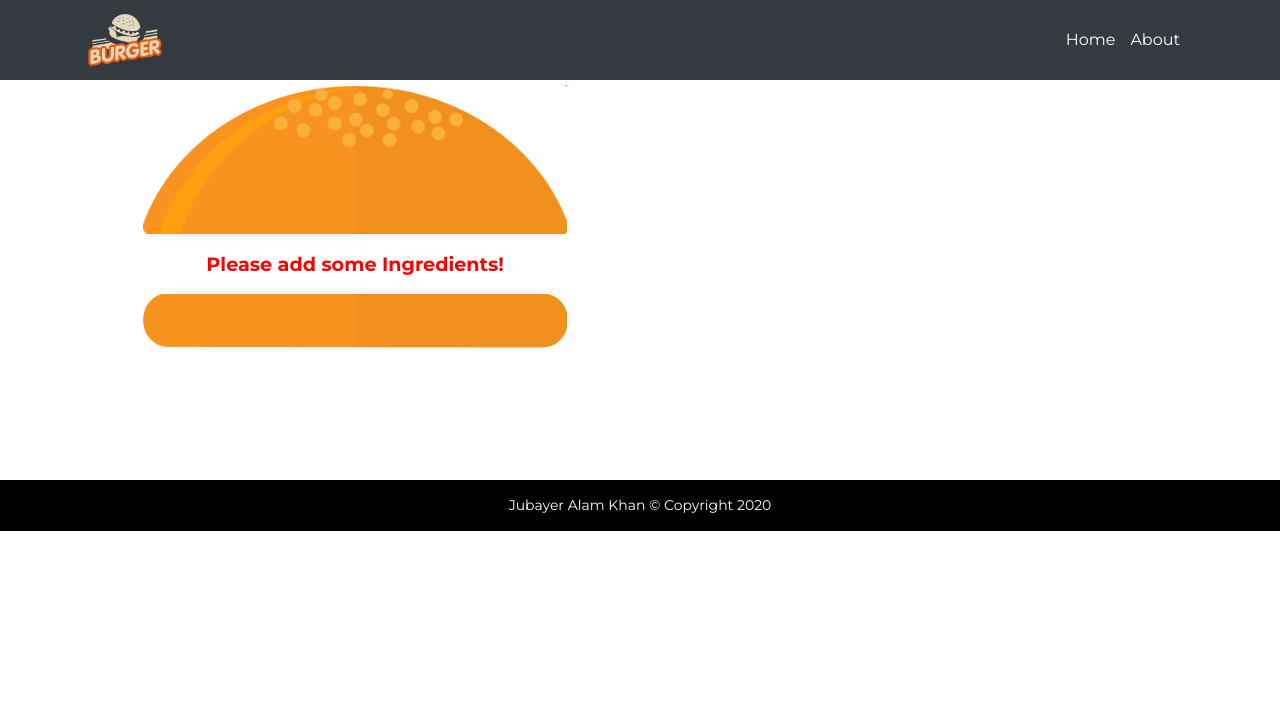
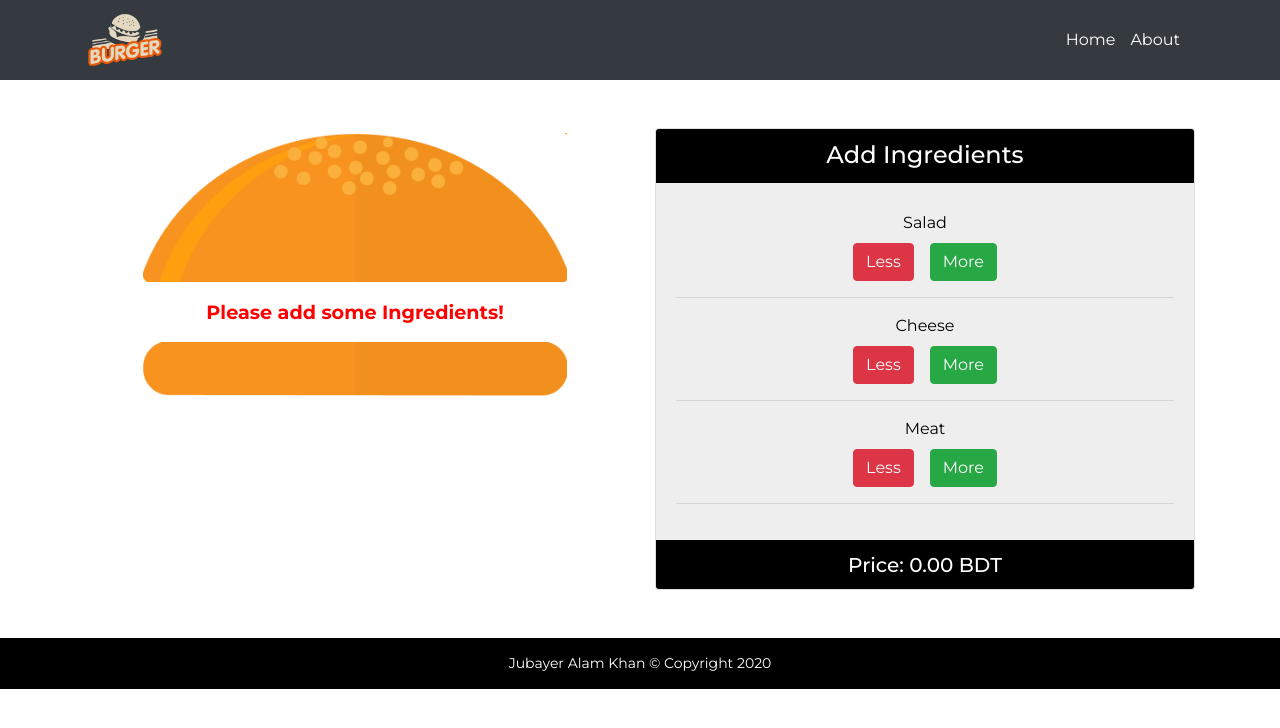
Before and after one commit to jakdev047/my-burger, a React (Create React App) app: page / in a window 1280 px wide. Shown: the top 728 px of the page. Built offline with nearby package versions, Linux system fonts and the light colour scheme.

Commit message:
Controls Component ui create

```diff
--- a/src/components/BurgerBuilder/Burger/Burger.js
+++ b/src/components/BurgerBuilder/Burger/Burger.js
@@ -1,4 +1,4 @@
-import React, { Fragment } from 'react';
+import React, {  } from 'react';
 import Ingredient from '../Ingredient/Ingredient';
 
 const Burger = props => {
--- a/src/components/BurgerBuilder/BurgerBuilder.js
+++ b/src/components/BurgerBuilder/BurgerBuilder.js
@@ -1,5 +1,6 @@
 import React, { Component, Fragment } from 'react';
 import Burger from './Burger/Burger';
+import Controls from './Controls/Controls';
 
 class BurgerBuilder extends Component {
     state = {
@@ -13,9 +14,12 @@ class BurgerBuilder extends Component {
         return (
             <Fragment>
                 <div className="container">
-                    <div className="row">
+                    <div className="row my-5">
                         <div className="col-lg-6">
                             <Burger ingredients={this.state.ingredients}/>
+                        </div>
+                        <div className="col-lg-6">
+                            <Controls />
                         </div>
                     </div>
                 </div>
--- /dev/null
+++ b/src/components/BurgerBuilder/Controls/Controls.js
@@ -0,0 +1,45 @@
+import React from 'react';
+import { Card, CardBody, CardFooter, CardHeader } from 'reactstrap';
+
+const controls = [
+    {label:'Salad',type:'salad'},
+    {label:'Cheese',type:'cheese'},
+    {label:'Meat',type:'meat'}
+]
+
+const BuildControl = props => {
+    return (
+        <div>
+            <div>
+                <p className="my-2">{props.label}</p>
+            </div>
+            <button className="btn btn-danger mr-3">Less</button>
+            <button className="btn btn-success">More</button>
+            <hr/>
+        </div>
+    );
+}
+
+const Controls = props => {
+    return (
+        <div style={{textAlign:'center'}}>
+            <Card>
+                <CardHeader style={{background:'#000'}}>
+                    <h4 style={{color:'#fff'}}>Add Ingredients</h4>
+                </CardHeader>
+                <CardBody style={{background:'#eee'}}>
+                    {
+                        controls.map(item=>{
+                            return <BuildControl key={Math.random()} label={item.label} type={item.type} />
+                        })
+                    }
+                </CardBody>
+                <CardFooter style={{background:'#000'}}>
+                    <h5 style={{color:'#fff'}}>Price: 0.00 BDT </h5>
+                </CardFooter>
+            </Card>
+        </div>
+    )
+};
+
+export default Controls;
```
